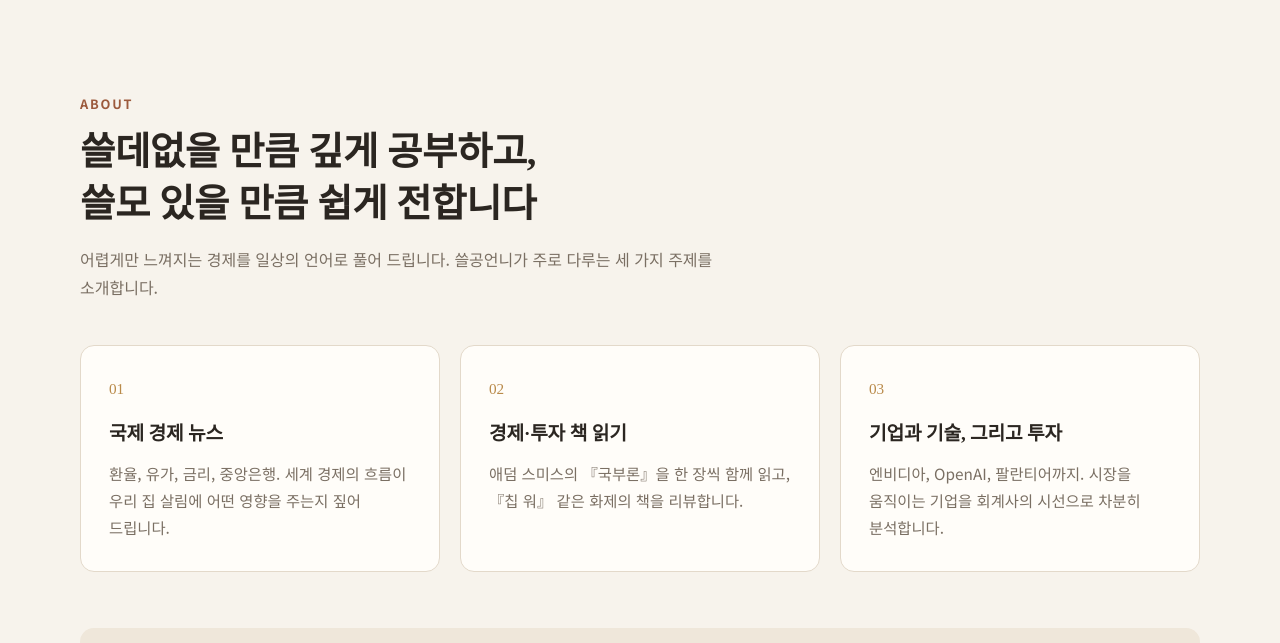
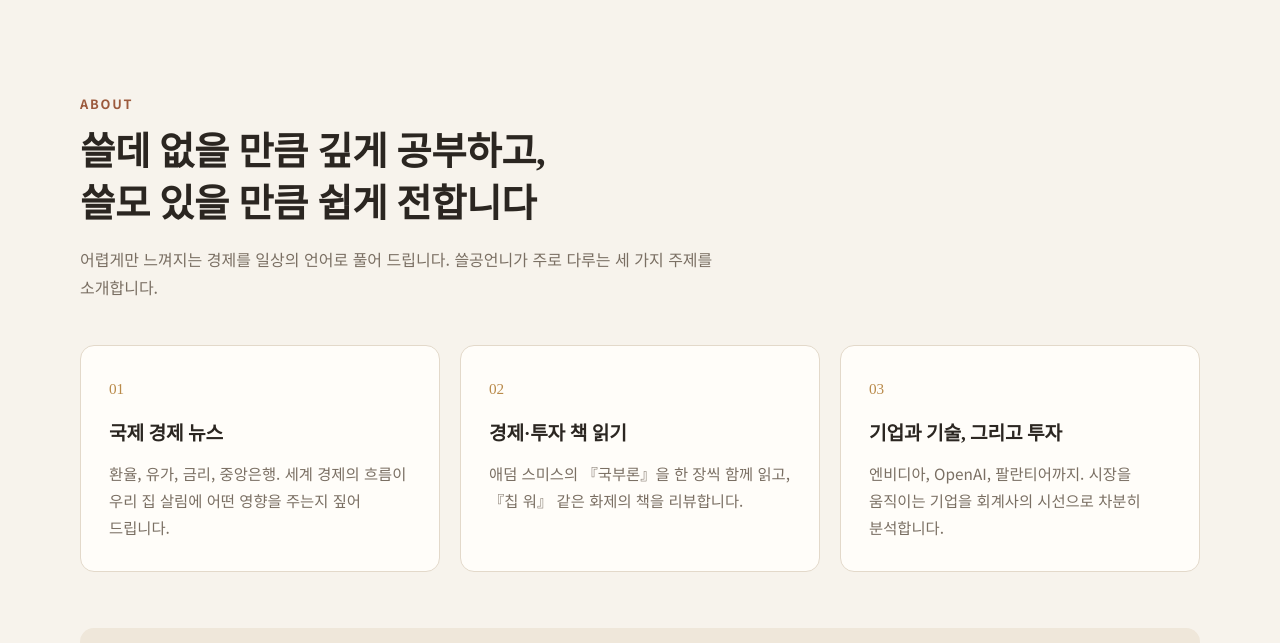
Before and after one commit to passion-econclass/passion-econclass.github.io, a plain HTML site: page index.html in a window 1280 px wide. Shown: the part 880-1523 px from the top of the page. Drawn offline with Linux system fonts and the light colour scheme.

Commit message:
Space 쓸데 없을 to mirror 쓸모 있을 in about heading
Co-Authored-By: Claude Opus 5.5 <noreply@anthropic.com>
Claude-Session: https://claude.ai/code/session_01WZcmb3VYy9mxJHMmbQcmGU

```diff
--- a/index.html
+++ b/index.html
@@ -328,7 +328,7 @@ footer a:hover{color:var(--ink)}
   <div class="wrap">
     <div class="sec-head reveal">
       <span class="label">ABOUT</span>
-      <h2 class="sec-title serif">쓸데없을 만큼 깊게 공부하고,<br>쓸모 있을 만큼 쉽게 전합니다</h2>
+      <h2 class="sec-title serif">쓸데 없을 만큼 깊게 공부하고,<br>쓸모 있을 만큼 쉽게 전합니다</h2>
       <p class="sec-sub">어렵게만 느껴지는 경제를 일상의 언어로 풀어 드립니다. 쓸공언니가 주로 다루는 세 가지 주제를 소개합니다.</p>
     </div>
     <div class="pillars">
```
Also changed, not shown: 2 other files.
